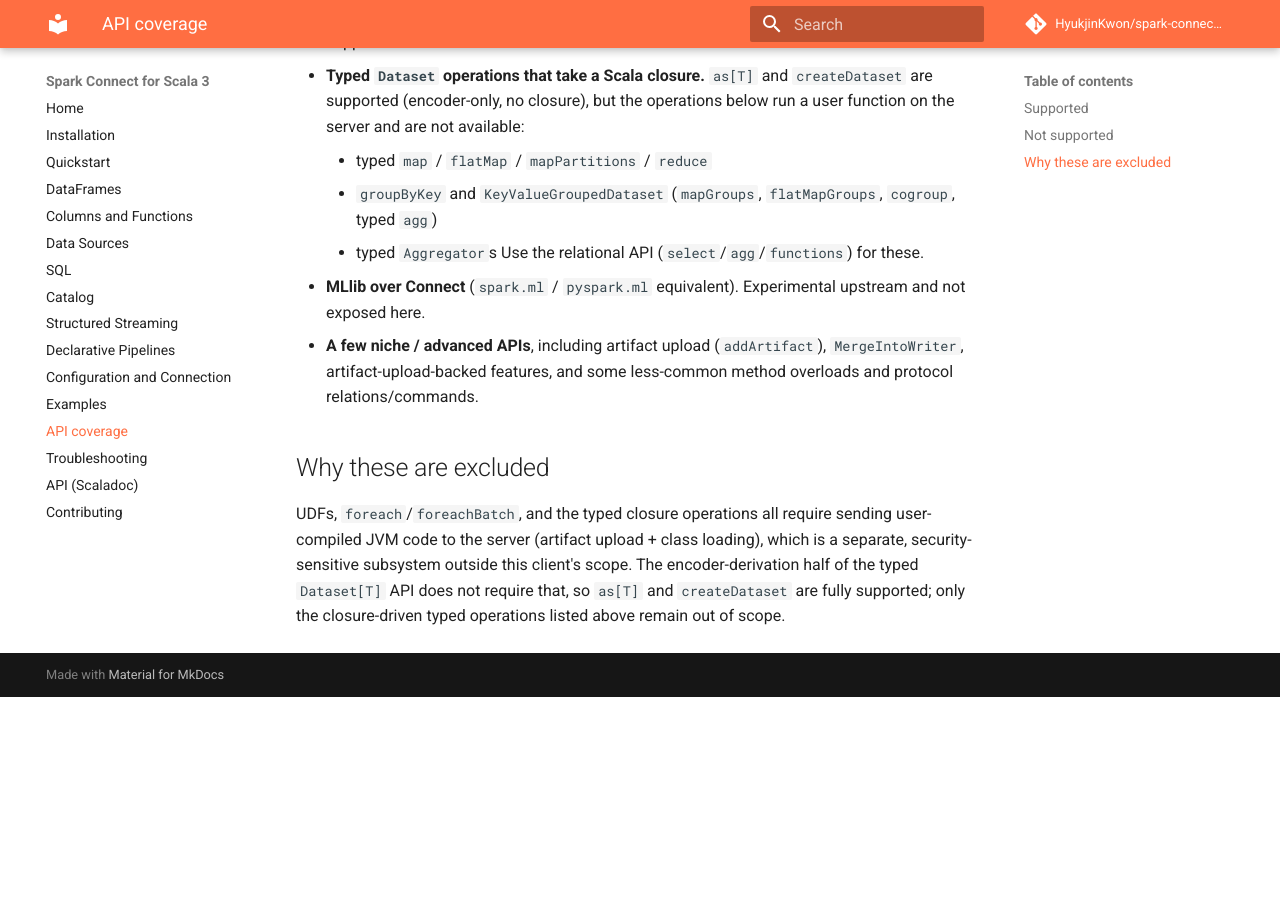
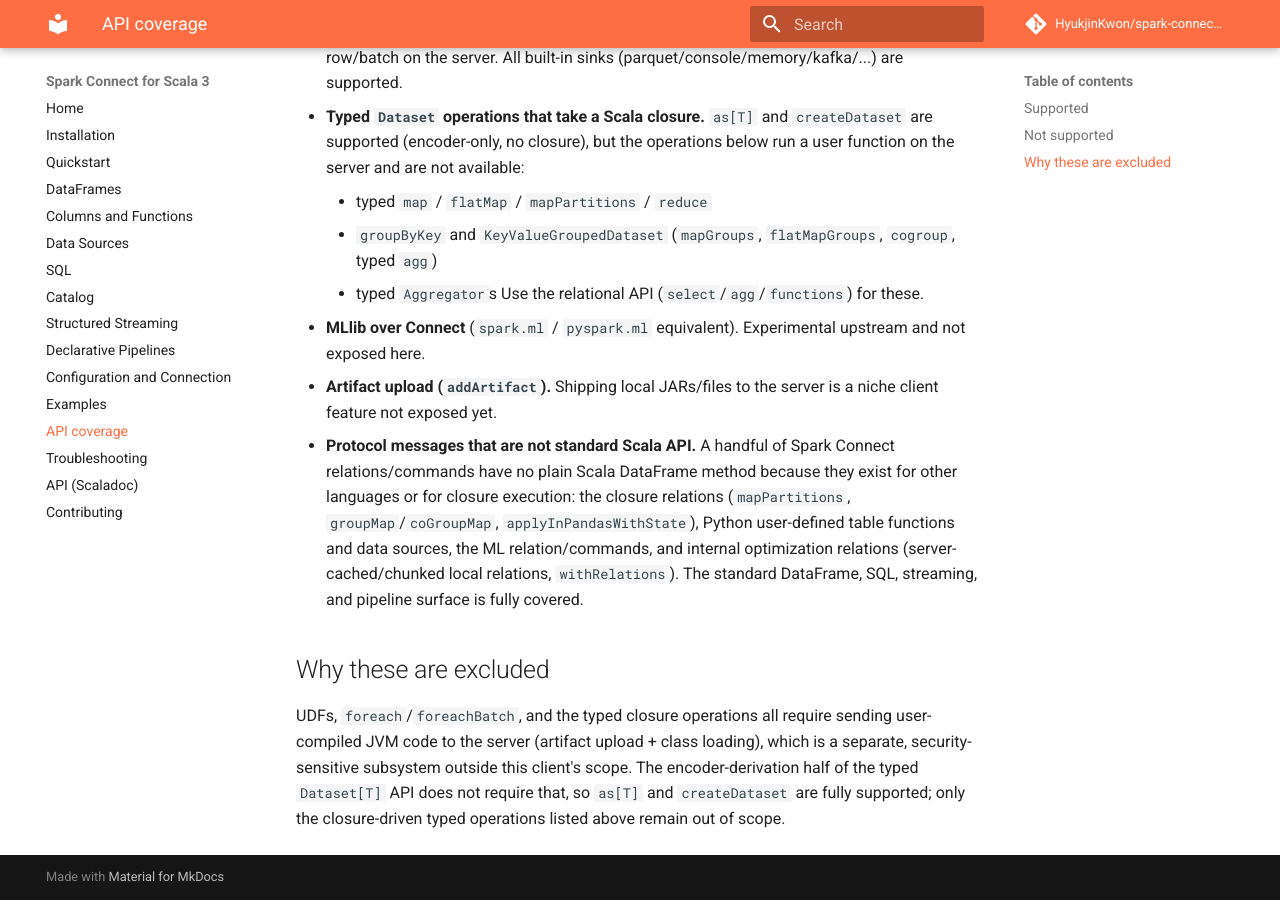
Before and after one commit to HyukjinKwon/spark-connect-scala3, an MkDocs documentation site: the page built from docs/api-coverage.md, in a window 1280 px wide and 900 px high, scrolled down 1751 px. Built offline with MkDocs 1.6.1 and Material for MkDocs 9.7.7, drawn with Linux system fonts in a browser that asks for light colours; comment, search, counter and statistics services are not loaded; before the commit the page ends 2448 px from its top, so only the background shows below that; some of the changed text lies outside the part shown.

Commit message:
Add remaining standard relations: CSV/JSON from Dataset[String], lateralJoin, MergeInto
Closes the last standard public-API gaps in the protocol surface:
- DataFrameReader.csv(Dataset[String]) / json(Dataset[String]) (Parse relation).
- Dataset.lateralJoin (LateralJoin relation).
- Dataset.mergeInto + MergeIntoWriter (MERGE INTO command).

Updates docs/api-coverage.md: moves these into the supported list and reframes
the residual "not supported" entries as exactly what they are -- closure/Python/
ML/internal-optimization protocol messages with no plain Scala DataFrame method,
plus artifact upload and listener registration. The standard DataFrame, SQL,
streaming, and pipeline surface is fully covered.

Verified end to end against a live Spark 4.0 server: 110 tests pass (1 skipped:
the 4.1+-only pipelines test).

Co-authored-by: Isaac

```diff
--- a/docs/api-coverage.md
+++ b/docs/api-coverage.md
@@ -44,9 +44,16 @@ These are deliberately out of scope for now.
   Use the relational API (`select`/`agg`/`functions`) for these.
 - **MLlib over Connect** (`spark.ml` / `pyspark.ml` equivalent). Experimental
   upstream and not exposed here.
-- **A few niche / advanced APIs**, including artifact upload (`addArtifact`),
-  `MergeIntoWriter`, artifact-upload-backed features, and some less-common method
-  overloads and protocol relations/commands.
+- **Artifact upload (`addArtifact`).** Shipping local JARs/files to the server
+  is a niche client feature not exposed yet.
+- **Protocol messages that are not standard Scala API.** A handful of Spark
+  Connect relations/commands have no plain Scala DataFrame method because they
+  exist for other languages or for closure execution: the closure relations
+  (`mapPartitions`, `groupMap`/`coGroupMap`, `applyInPandasWithState`), Python
+  user-defined table functions and data sources, the ML relation/commands, and
+  internal optimization relations (server-cached/chunked local relations,
+  `withRelations`). The standard DataFrame, SQL, streaming, and pipeline surface
+  is fully covered.
 
 ## Why these are excluded
 
```
Also changed, not shown: other parts of docs/api-coverage.md (+2 -2 lines), 5 other files.
